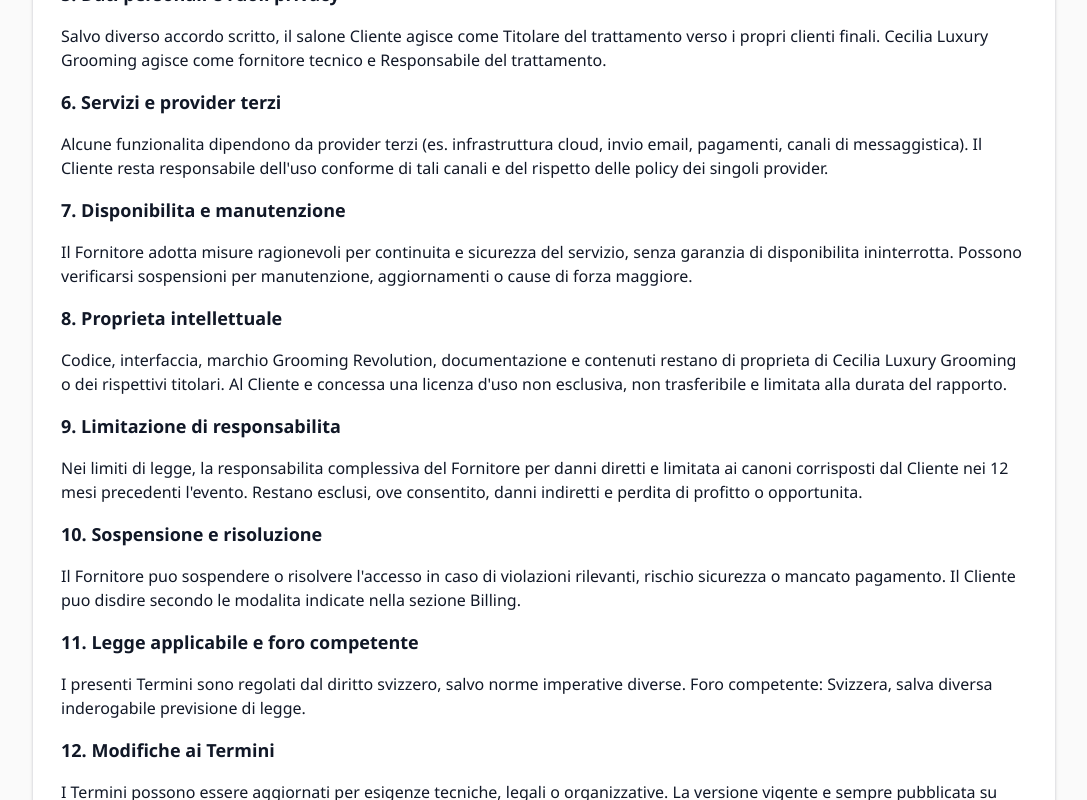
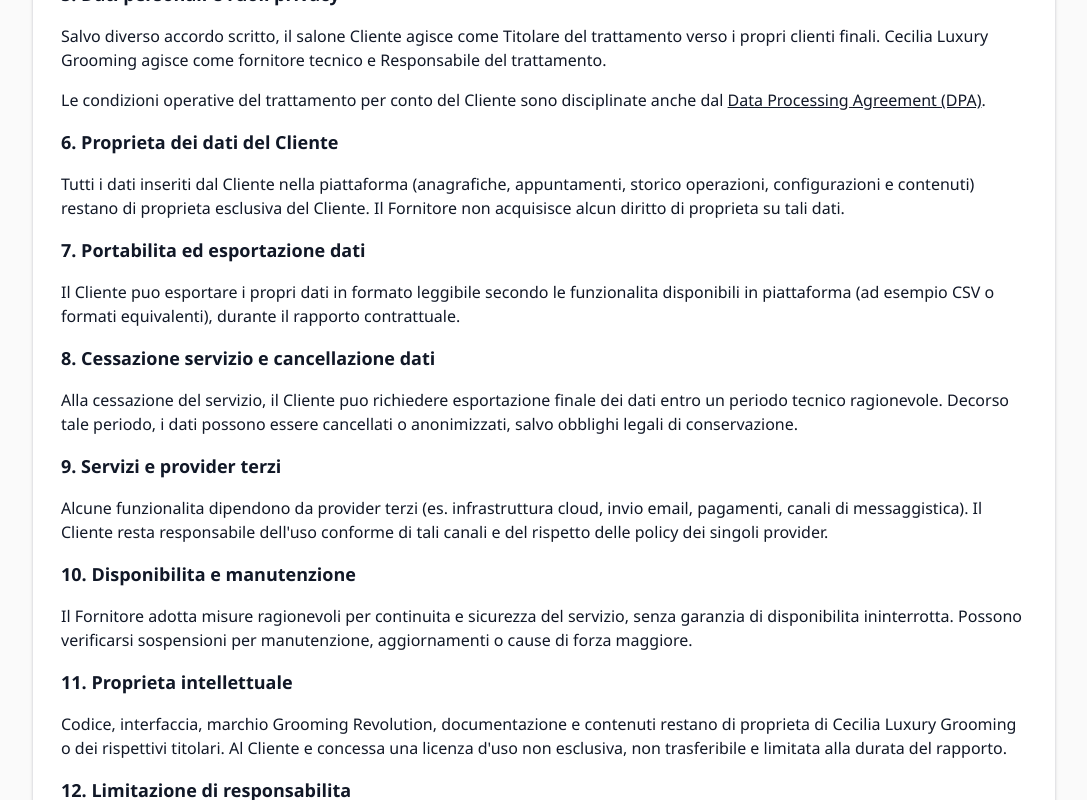
Before and after one commit to graphixalex/grooming-revolution, a Next.js app: page /legal/terms in a window 1280 px wide. Shown: the part 980-1780 px from the top of the page, without its empty margins (96-1183 px from the left). Built offline with nearby package versions, Linux system fonts and the light colour scheme; no server answers.

Commit message:
Strengthen SaaS legal docs with DPA and data ownership clauses

```diff
--- a/app/(protected)/support/page.tsx
+++ b/app/(protected)/support/page.tsx
@@ -32,6 +32,7 @@
         <p>
           Consulta le pagine <a href="/legal/privacy" className="text-cyan-700 hover:text-cyan-800">Privacy Policy</a>,{" "}
           <a href="/legal/terms" className="text-cyan-700 hover:text-cyan-800">Termini di Servizio</a> e{" "}
+          <a href="/dpa" className="text-cyan-700 hover:text-cyan-800">DPA</a>,{" "}
           <a href="/legal/cookies" className="text-cyan-700 hover:text-cyan-800">Cookie Policy</a>.
         </p>
       </Card>
--- /dev/null
+++ b/app/dpa/page.tsx
@@ -0,0 +1 @@
+export { default } from "../legal/dpa/page";
--- /dev/null
+++ b/app/legal/dpa/page.tsx
@@ -0,0 +1,90 @@
+import { LegalShell } from "@/components/legal/legal-shell";
+
+export default function DpaPage() {
+  return (
+    <LegalShell title="Data Processing Agreement (DPA)" updatedAt="26 marzo 2026">
+      <div className="space-y-4">
+        <p>
+          Il presente Data Processing Agreement disciplina il trattamento dei dati personali effettuato da Cecilia Luxury Grooming
+          (Fornitore) per conto del Cliente che utilizza Grooming Revolution.
+        </p>
+
+        <h2 className="text-lg font-semibold">1. Ruoli delle parti</h2>
+        <p>
+          Il Cliente agisce come Titolare del trattamento per i dati dei propri clienti finali e collaboratori.
+          Il Fornitore agisce come Responsabile del trattamento ai sensi della normativa applicabile.
+        </p>
+
+        <h2 className="text-lg font-semibold">2. Oggetto e finalita del trattamento</h2>
+        <p>
+          Il trattamento e limitato all&apos;erogazione del servizio SaaS, alla sicurezza, al supporto tecnico,
+          alla manutenzione, al monitoraggio operativo e agli adempimenti legali collegati al servizio.
+        </p>
+
+        <h2 className="text-lg font-semibold">3. Categorie di dati e interessati</h2>
+        <p>
+          Dati account utenti del Cliente, dati anagrafici e di contatto dei clienti finali, dati pet, appuntamenti,
+          dati operativi e log tecnici di sicurezza.
+        </p>
+
+        <h2 className="text-lg font-semibold">4. Istruzioni documentate del Cliente</h2>
+        <p>
+          Il Fornitore tratta i dati esclusivamente secondo le istruzioni documentate del Cliente, come risultanti da contratto,
+          configurazioni attive in piattaforma e richieste supporto formalizzate.
+        </p>
+
+        <h2 className="text-lg font-semibold">5. Misure tecniche e organizzative</h2>
+        <p>
+          Il Fornitore adotta misure adeguate in rapporto ai rischi: autenticazione e controllo accessi,
+          segregazione logica dei tenant, logging e monitoraggio, backup e procedure di gestione incidenti.
+        </p>
+
+        <h2 className="text-lg font-semibold">6. Sub-responsabili</h2>
+        <p>
+          Il Fornitore puo avvalersi di sub-responsabili qualificati per infrastruttura, email, pagamenti e servizi tecnici.
+          L&apos;elenco aggiornato e disponibile nella pagina{" "}
+          <a className="underline" href="/legal/subprocessors">
+            Subprocessors
+          </a>
+          .
+        </p>
+
+        <h2 className="text-lg font-semibold">7. Trasferimenti internazionali</h2>
+        <p>
+          Se necessari, i trasferimenti internazionali avvengono con garanzie adeguate previste dalla normativa applicabile,
+          incluse clausole contrattuali standard o meccanismi equivalenti.
+        </p>
+
+        <h2 className="text-lg font-semibold">8. Assistenza ai diritti degli interessati</h2>
+        <p>
+          Il Fornitore assiste il Cliente, per quanto ragionevolmente possibile, nella gestione di richieste di accesso, rettifica,
+          cancellazione, limitazione, opposizione e portabilita.
+        </p>
+
+        <h2 className="text-lg font-semibold">9. Data breach</h2>
+        <p>
+          In caso di violazione dei dati personali, il Fornitore attiva le procedure di contenimento e analisi e,
+          quando applicabile, informa il Cliente senza ingiustificato ritardo con informazioni utili alla gestione dell&apos;evento.
+        </p>
+
+        <h2 className="text-lg font-semibold">10. Restituzione e cancellazione dati</h2>
+        <p>
+          Alla cessazione del servizio, il Cliente puo richiedere esportazione dei dati disponibili entro un periodo tecnico ragionevole.
+          Trascorso tale periodo, i dati possono essere cancellati o anonimizzati, salvo obblighi legali di conservazione.
+        </p>
+
+        <h2 className="text-lg font-semibold">11. Audit e verifiche</h2>
+        <p>
+          Il Cliente puo richiedere informazioni ragionevoli sulle misure di sicurezza applicate.
+          Eventuali audit specifici sono soggetti a pianificazione, riservatezza e limiti tecnici/organizzativi.
+        </p>
+
+        <h2 className="text-lg font-semibold">12. Prevalenza e aggiornamenti</h2>
+        <p>
+          Questo DPA integra Termini di Servizio e Privacy Policy. In caso di conflitto sui temi privacy,
+          prevalgono le disposizioni del DPA per il trattamento conto terzi.
+        </p>
+      </div>
+    </LegalShell>
+  );
+}
--- a/app/legal/terms/page.tsx
+++ b/app/legal/terms/page.tsx
@@ -46,45 +46,70 @@
           Salvo diverso accordo scritto, il salone Cliente agisce come Titolare del trattamento verso i propri clienti finali.
           Cecilia Luxury Grooming agisce come fornitore tecnico e Responsabile del trattamento.
         </p>
+        <p>
+          Le condizioni operative del trattamento per conto del Cliente sono disciplinate anche dal{" "}
+          <a className="underline" href="/dpa">
+            Data Processing Agreement (DPA)
+          </a>
+          .
+        </p>
 
-        <h2 className="text-lg font-semibold">6. Servizi e provider terzi</h2>
+        <h2 className="text-lg font-semibold">6. Proprieta dei dati del Cliente</h2>
+        <p>
+          Tutti i dati inseriti dal Cliente nella piattaforma (anagrafiche, appuntamenti, storico operazioni, configurazioni e contenuti)
+          restano di proprieta esclusiva del Cliente. Il Fornitore non acquisisce alcun diritto di proprieta su tali dati.
+        </p>
+
+        <h2 className="text-lg font-semibold">7. Portabilita ed esportazione dati</h2>
+        <p>
+          Il Cliente puo esportare i propri dati in formato leggibile secondo le funzionalita disponibili in piattaforma
+          (ad esempio CSV o formati equivalenti), durante il rapporto contrattuale.
+        </p>
+
+        <h2 className="text-lg font-semibold">8. Cessazione servizio e cancellazione dati</h2>
+        <p>
+          Alla cessazione del servizio, il Cliente puo richiedere esportazione finale dei dati entro un periodo tecnico ragionevole.
+          Decorso tale periodo, i dati possono essere cancellati o anonimizzati, salvo obblighi legali di conservazione.
+        </p>
+
+        <h2 className="text-lg font-semibold">9. Servizi e provider terzi</h2>
         <p>
           Alcune funzionalita dipendono da provider terzi (es. infrastruttura cloud, invio email, pagamenti, canali di messaggistica).
           Il Cliente resta responsabile dell&apos;uso conforme di tali canali e del rispetto delle policy dei singoli provider.
         </p>
 
-        <h2 className="text-lg font-semibold">7. Disponibilita e manutenzione</h2>
+        <h2 className="text-lg font-semibold">10. Disponibilita e manutenzione</h2>
         <p>
           Il Fornitore adotta misure ragionevoli per continuita e sicurezza del servizio, senza garanzia di disponibilita ininterrotta.
           Possono verificarsi sospensioni per manutenzione, aggiornamenti o cause di forza maggiore.
         </p>
 
-        <h2 className="text-lg font-semibold">8. Proprieta intellettuale</h2>
+        <h2 className="text-lg font-semibold">11. Proprieta intellettuale</h2>
         <p>
           Codice, interfaccia, marchio Grooming Revolution, documentazione e contenuti restano di proprieta di
           Cecilia Luxury Grooming
           o dei rispettivi titolari. Al Cliente e concessa una licenza d&apos;uso non esclusiva, non trasferibile e limitata alla durata del rapporto.
         </p>
 
-        <h2 className="text-lg font-semibold">9. Limitazione di responsabilita</h2>
+        <h2 className="text-lg font-semibold">12. Limitazione di responsabilita</h2>
         <p>
           Nei limiti di legge, la responsabilita complessiva del Fornitore per danni diretti e limitata ai canoni corrisposti dal Cliente
           nei 12 mesi precedenti l&apos;evento. Restano esclusi, ove consentito, danni indiretti e perdita di profitto o opportunita.
         </p>
 
-        <h2 className="text-lg font-semibold">10. Sospensione e risoluzione</h2>
+        <h2 className="text-lg font-semibold">13. Sospensione e risoluzione</h2>
         <p>
           Il Fornitore puo sospendere o risolvere l&apos;accesso in caso di violazioni rilevanti, rischio sicurezza o mancato pagamento.
           Il Cliente puo disdire secondo le modalita indicate nella sezione Billing.
         </p>
 
-        <h2 className="text-lg font-semibold">11. Legge applicabile e foro competente</h2>
+        <h2 className="text-lg font-semibold">14. Legge applicabile e foro competente</h2>
         <p>
           I presenti Termini sono regolati dal diritto svizzero, salvo norme imperative diverse. Foro competente: Svizzera,
           salva diversa inderogabile previsione di legge.
         </p>
 
-        <h2 className="text-lg font-semibold">12. Modifiche ai Termini</h2>
+        <h2 className="text-lg font-semibold">15. Modifiche ai Termini</h2>
         <p>
           I Termini possono essere aggiornati per esigenze tecniche, legali o organizzative. La versione vigente e sempre pubblicata
           su questa pagina con data di aggiornamento.
--- a/app/sitemap.ts
+++ b/app/sitemap.ts
@@ -59,5 +59,11 @@
       changeFrequency: "yearly",
       priority: 0.2,
     },
+    {
+      url: `${siteUrl}/dpa`,
+      lastModified: now,
+      changeFrequency: "yearly",
+      priority: 0.3,
+    },
   ];
 }
--- a/components/landing/home-landing.tsx
+++ b/components/landing/home-landing.tsx
@@ -1153,6 +1153,9 @@
               <Link href="/legal/terms" className="transition-colors hover:text-cyan-400">
                 Termini di Servizio
               </Link>
+              <Link href="/dpa" className="transition-colors hover:text-cyan-400">
+                DPA
+              </Link>
               <Link href="/legal/cookies" className="transition-colors hover:text-cyan-400">
                 Cookie Policy
               </Link>
--- a/components/legal/legal-shell.tsx
+++ b/components/legal/legal-shell.tsx
@@ -58,6 +58,7 @@
               <p className="text-sm font-semibold text-zinc-200">Link legali</p>
               <Link href="/privacy-policy" className="text-zinc-300 hover:text-white">Privacy Policy</Link>
               <Link href="/terms-and-conditions" className="text-zinc-300 hover:text-white">Termini di Servizio</Link>
+              <Link href="/dpa" className="text-zinc-300 hover:text-white">Data Processing Agreement (DPA)</Link>
               <Link href="/refund-policy" className="text-zinc-300 hover:text-white">Politica di rimborso</Link>
               <Link href="/legal/cookies" className="text-zinc-300 hover:text-white">Cookie Policy</Link>
             </div>
```
Also changed, not shown: app/legal/privacy/page.tsx (+10 -0 lines), app/legal/subprocessors/page.tsx (+18 -3 lines), app/refund-policy/page.tsx (+7 -2 lines).
